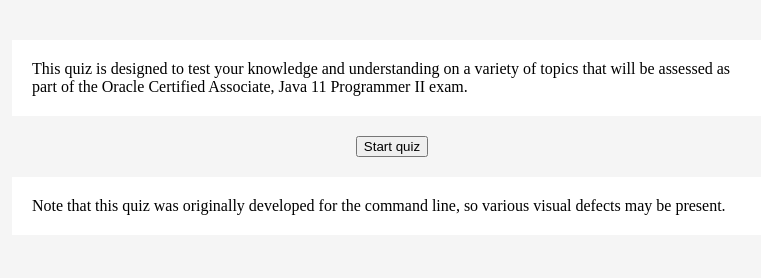
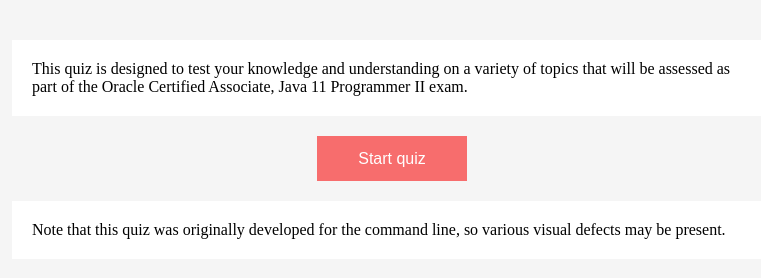
Before and after one commit to RichardInnocent/OCPStudy, a plain HTML site: page index.html in a window 1280 px wide. Shown: the whole page, without its empty margins (248-1009 px from the left). Drawn offline with Linux system fonts and the light colour scheme.

Commit message:
Styled the button

```diff
--- a/index.html
+++ b/index.html
@@ -9,7 +9,7 @@
     <div id="quiz">
         <div id="questionNo"></div>
         <div id="question"></div>
-        <button id="quizButton" onclick="quizEvent()">Some text</button>
+        <button id="quizButton" class="button" onclick="quizEvent()">Some text</button>
         <div id="answer"></div>
         <div id="pageNo">Some default method</div>
     </div>
--- a/style.css
+++ b/style.css
@@ -43,3 +43,14 @@ html,body {
     padding-top: 5px;
     padding-bottom: 5px;
 }
+
+.button {
+    background: #f76d6d;
+    font-size: 16px;
+    padding: 10px;
+    text-align: center;
+    width: 150px;
+    height: 45px;
+    border: #672f2f;
+    color: white;
+}
```
